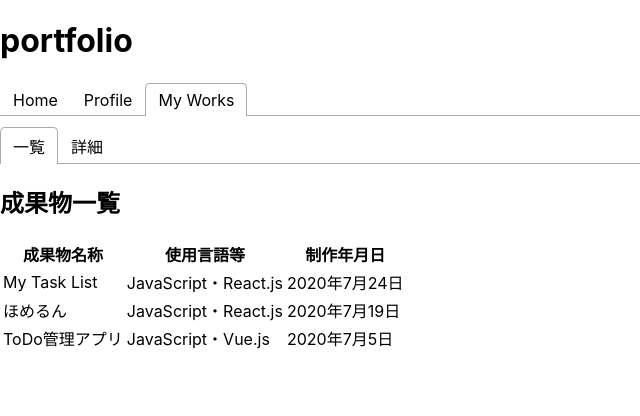
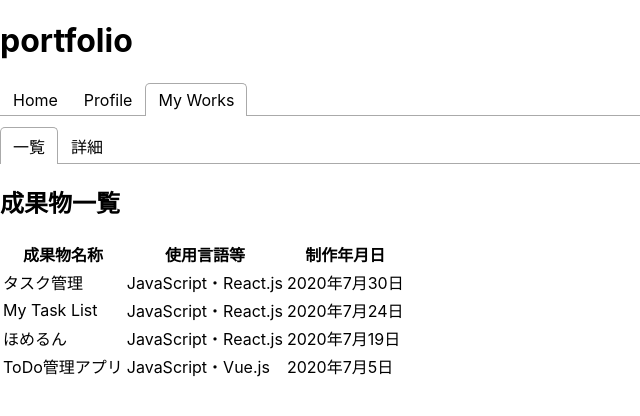
Before and after one commit to azufb/Portfolio, a React (Create React App) app in the folder portfolio/: page / in a window 1280 px wide. Both pictures are taken after a click on the tab "My Works". Shown: the top 416 px of the page, without its empty margins (0-640 px from the left). Built offline with nearby package versions, Linux system fonts and the light colour scheme.

Commit message:
成果物のリンクボタンの文字列変更

```diff
--- a/portfolio/src/components/details/homerun.js
+++ b/portfolio/src/components/details/homerun.js
@@ -20,7 +20,9 @@ class Homerun extends Component {
 
                 <button>
                     <a href="https://boiling-garden-35201.herokuapp.com/"
-                        target="_blank" rel="noopener noreferrer">go</a>
+                        target="_blank" rel="noopener noreferrer">
+                        Go to App▶️
+                    </a>
                 </button>
             </div>
         )
--- a/portfolio/src/components/details/react_todoapp.js
+++ b/portfolio/src/components/details/react_todoapp.js
@@ -12,7 +12,9 @@ class ReactToDoListApp extends Component {
 
                 <button>
                     <a href="https://pacific-crag-00342.herokuapp.com/"
-                        target="_blank" rel="noopener noreferrer">go</a>
+                        target="_blank" rel="noopener noreferrer">
+                        Go to App▶️
+                    </a>
                 </button>
             </div>
         )
--- /dev/null
+++ b/portfolio/src/components/details/taskkanri.js
@@ -0,0 +1,27 @@
+import React, { Component } from 'react';
+
+class TaskKanri extends Component {
+    render() {
+        return (
+            <div>
+                <h3>タスク管理</h3>
+                <h4>制作のきっかけ</h4>
+                <p>
+                    前回、React.jsを用いてToDoアプリを作成した時に、React Hooksを使ってしまい、<br></br>
+                    楽をしてしまった感覚があり、きちんとReact.jsの文法の理解をしたいと思ったから。
+                </p>
+                <h4>使用言語・技術等</h4>
+                <p>JavaScript・React.js・Heroku</p>
+
+                <button>
+                    <a href="https://reacttodoappagain.herokuapp.com/"
+                        target="_blank" rel="noopener noreferrer">
+                        Go to App▶️
+                    </a>
+                </button>
+            </div>
+        )
+    }
+}
+
+export default TaskKanri;
--- a/portfolio/src/components/details/vue_todoapp.js
+++ b/portfolio/src/components/details/vue_todoapp.js
@@ -11,7 +11,9 @@ class VueToDoListApp extends Component {
 
                 <button>
                     <a href="https://todolistwithvue.herokuapp.com/"
-                        target="_blank" rel="noopener noreferrer">go</a>
+                        target="_blank" rel="noopener noreferrer">
+                        Go to App▶️
+                    </a>
                 </button>
             </div>
         )
--- a/portfolio/src/components/works.js
+++ b/portfolio/src/components/works.js
@@ -10,6 +10,12 @@ class Works extends Component {
                         <th>成果物名称</th>
                         <th>使用言語等</th>
                         <th>制作年月日</th>
+                    </tr>
+
+                    <tr>
+                        <td>タスク管理</td>
+                        <td>JavaScript・React.js</td>
+                        <td>2020年7月30日</td>
                     </tr>
 
                     <tr>
--- a/portfolio/src/sample.js
+++ b/portfolio/src/sample.js
@@ -7,6 +7,7 @@ import Certificate from './components/certificate';
 import Skills from './components/skills';
 import Trigger from './components/trigger';
 import Works from './components/works';
+import TaskKanri from './components/details/taskkanri';
 import ReactToDoListApp from './components/details/react_todoapp';
 import Homerun from './components/details/homerun';
 import VueToDoListApp from './components/details/vue_todoapp';
@@ -58,18 +59,25 @@ class Sample extends Component {
                             <Tab>詳細</Tab>
                         </TabList>
 
+                        {/* 成果物一覧ページのタブ */}
                         <TabPanel>
                             <Works />
                         </TabPanel>
 
+                        {/* 成果物詳細ページのタブ */}
                         <TabPanel>
                             <h2>成果物詳細</h2>
                             <Tabs>
                                 <TabList>
+                                    <Tab>タスク管理</Tab>
                                     <Tab>My Task List</Tab>
                                     <Tab>ほめるん</Tab>
                                     <Tab>ToDo管理アプリ</Tab>
                                 </TabList>
+
+                                <TabPanel>
+                                    <TaskKanri />
+                                </TabPanel>
 
                                 <TabPanel>
                                     <ReactToDoListApp />
```
